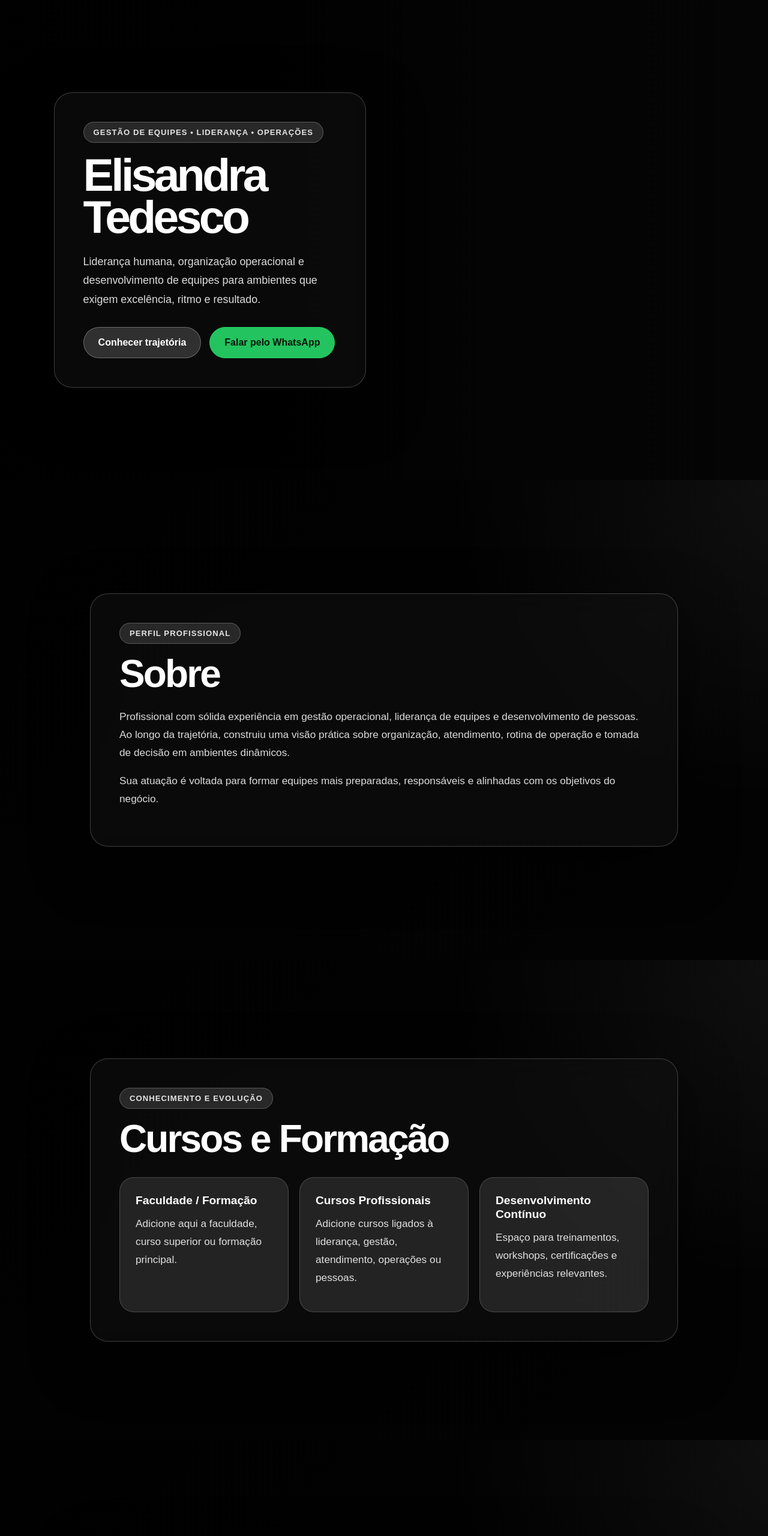
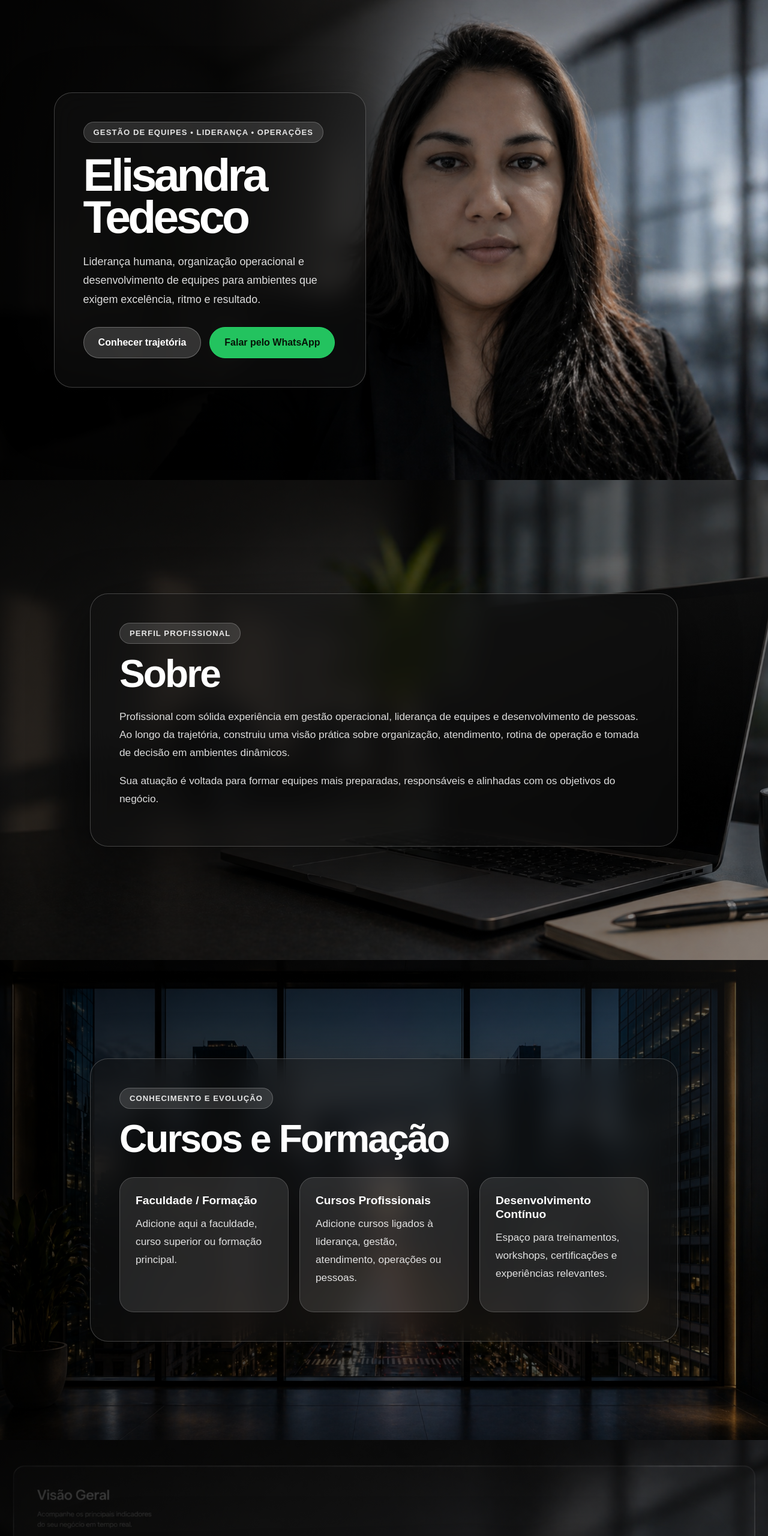
Before and after one commit to maximilianoTedesco/site-elisandra-tedesco, a plain HTML site: page index.html in a window 1280 px wide. Shown: the top 2560 px of the page at 60% size. Drawn offline with Linux system fonts and the light colour scheme.

Commit message:
Update style.css

```diff
--- a/style.css
+++ b/style.css
@@ -43,24 +43,24 @@ body {
 }
 
 .bg-1 {
-  background-image: url("fundo-1.jpg");
+  background-image: url("img/fundo-1.jpg");
   background-position: 88% center;
 }
 
 .bg-2 {
-  background-image: url("fundo-2.jpg");
+  background-image: url("img/fundo-2.jpg");
 }
 
 .bg-3 {
-  background-image: url("fundo-3.jpg");
+  background-image: url("img/fundo-3.jpg");
 }
 
 .bg-4 {
-  background-image: url("fundo-4.jpg");
+  background-image: url("img/fundo-4.jpg");
 }
 
 .bg-5 {
-  background-image: url("fundo-5.jpg");
+  background-image: url("img/fundo-5.jpg");
 }
 
 .hero {
```
